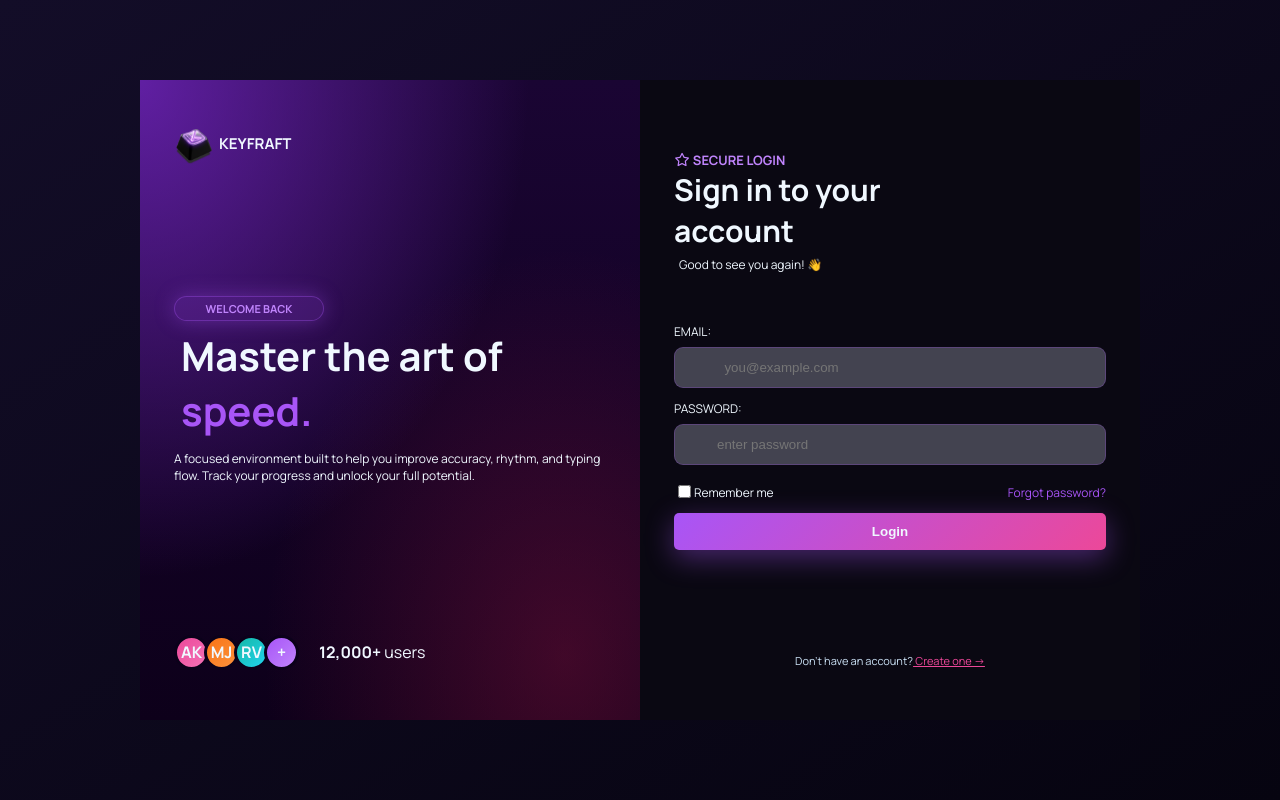
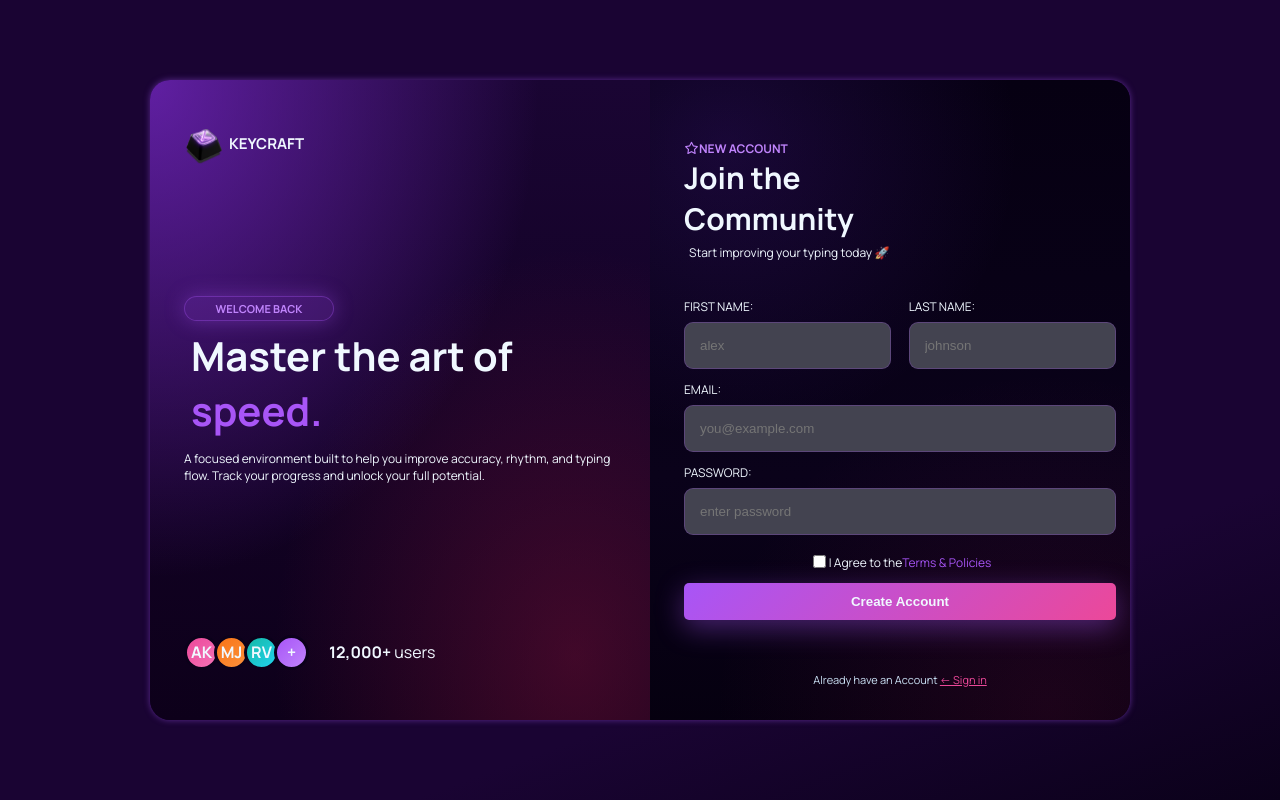
Before and after one commit to Surya-exp23/Key-Craft, a plain HTML site: page login_page/index.html in a window 1280 px wide. Both pictures are taken after a click on the link "Create one ->". Drawn offline with Linux system fonts and the light colour scheme; a web font is replaced by a local one.

Commit message:
add signup page and transition between login and signup

```diff
--- a/login_page/index.html
+++ b/login_page/index.html
@@ -7,6 +7,8 @@
     <link rel="stylesheet" href="style.css">
     <link rel="icon"  type="image/png" href="./logo main.png">
     <link rel="stylesheet" href="https://cdnjs.cloudflare.com/ajax/libs/font-awesome/7.0.1/css/all.min.css">
+
+
 </head>
 <body>
 
@@ -17,7 +19,7 @@
 
             <div class="leftcontent">
 
-            <div class="leftheading"><img src="./logo main.png" alt=""><h2>KEYFRAFT</h2></div>
+            <div class="leftheading"><img src="./logo main.png" alt=""><h2>KEYCRAFT</h2></div>
 
             <div class="leftmain">
                 <div class="welcomeback"> WELCOME  BACK</div>
@@ -49,7 +51,9 @@
 
 
 
-        <div class="rightpart">
+<div class="rightwrapper">
+
+          <div class="rightpart">
 
 
             <div class="rightlogin">
@@ -63,18 +67,21 @@
                 <div class="rightform">
                     <form action="" class="loginform">
 
-                        <label for="email">EMAIL:</label>
-                            <input type="email" name="" id="" placeholder="  you@example.com">
+                        <label for="loginemail" class="loginemail">EMAIL:</label>
+
+
+                            <input type="email" name="" id="inputone" placeholder="you@example.com" required>
 
 
 
-                            <label for="password">PASSWORD:</label>
-                            <input type="password" name="" id="" placeholder="enter password">
+                            <label for="password" class="loginpassword">PASSWORD:</label>
+
+                            <input type="password" name="" id="inputtwo" placeholder="enter password" required>
 
 
                        <div class="rememberme">
                         <div class="checkbox">
-                            <input type="checkbox" name="" id="">
+                            <input type="checkbox" name="" id="" required>
                             <p>Remember me</p>
                         </div>
                             <p> <span>Forgot password?</span> </p>
@@ -89,18 +96,83 @@
 
 
                 <div class="rightbottom">
-                    <p>Don't have an account?<a href="#"> Create one -></a></p>
+                    <p>Don't have an account?<a href="#" id="toSignup"> Create one -></a></p>
+                </div>
+
+
+</div>
+
+    </div>
+
+
+
+                <!--SIGNUP PAGE -->
+
+
+                 <div class="rightpart2">
+
+
+                  <div class="rightsignup">
+
+                <div class="righttop">
+                    <div class="newaccount"><i class="fa-regular fa-star"></i>NEW ACCOUNT</div>
+                    <h2>Join the Community</h2>
+                    <p>Start improving your typing today 🚀</p>
+                </div>
+
+                <div class="rightform">
+                    <form action="" class="signupform">
+
+                        <div class="names">
+
+                            <div class="firstname">
+                            <label for="firstname">FIRST NAME:</label>
+                            <input type="text" placeholder="alex" required>
+                            </div>
+
+                            <div class="lastname">
+                            <label for="lastname">LAST NAME:</label>
+                            <input type="text" placeholder="johnson" required>
+                            </div>
+
+                        </div>
+
+
+                        <label for="email">EMAIL:</label>
+                            <input type="email" name="" id="" placeholder="you@example.com" required>
+
+
+                            <label for="password">PASSWORD:</label>
+                            <input type="password" name="" id="" placeholder="enter password" required>
+
+
+
+                        <div class="checkbox">
+                            <input type="checkbox" name="" id="" required>
+                            <p>I Agree to the  </p>
+
+                            <p> <span> Terms & Policies</span> </p>
+                        </div>
+                            <button type="submit"><b>Create Account</b></button>
+
+                    </form>
+                </div>
+
+
+                <div class="rightbottom">
+                    <p>Already have an Account <a href="#" id="toLogin">  <- Sign in</a></p>
                 </div>
 
 
 
+                </div>
+
+
             </div>
 
+</div>
 
-        </div>
-
-
-    </div>
+            <script src="script.js"></script>
 
 </body>
 </html>
--- /dev/null
+++ b/login_page/script.js
@@ -0,0 +1,13 @@
+const mainCard = document.querySelector(".maincard");
+const toSignup = document.getElementById("toSignup");
+const toLogin = document.getElementById("toLogin");
+
+toSignup.addEventListener("click", (e) => {
+    e.preventDefault();
+    mainCard.classList.add("signup-active");
+});
+
+toLogin.addEventListener("click", (e) => {
+    e.preventDefault();
+    mainCard.classList.remove("signup-active");
+});
--- a/login_page/style.css
+++ b/login_page/style.css
@@ -9,7 +9,7 @@ body {
       display: flex;
       justify-content: center;
       align-items: center;
-      background: linear-gradient(to bottom right, #130d28, #060410);
+      background: linear-gradient(160deg,  #1a0433 75%, #0b011a 100%);
       box-sizing: border-box;
 
 }
@@ -20,14 +20,17 @@ span {
 }
 
 .maincard {
-      background-color: #1a0518;
-      width: min( 1000px, 95vw);
+      border-radius: 20px;
+      width: min( 980px, 95vw);
       height: min(640px, 85vh);
       display: flex;
+      box-shadow: 0 0 6px #5b2a90;
 
 }
 
 .leftpart {
+      border-top-left-radius: 20px;
+      border-bottom-left-radius: 20px;
       background: linear-gradient(160deg, #5b2a90 0%,#3a0f63 45%, #1a0433 75%, #0b011a 100%);
       color: aliceblue;
       padding: 10px;
@@ -144,22 +147,30 @@ span {
 
 /*  now right part work starts */
 
+.rightwrapper {
+      flex: 1;
+    position: relative;
+    overflow: hidden;
+    border-top-right-radius: 20px;
+    border-bottom-right-radius: 20px;
 
-
-
+}
 
 
 .rightpart {
-      flex: 1;
+      border-top-right-radius: 20px;
+      border-bottom-right-radius: 20px;
       background-color: #0a0812;
       color: aliceblue;
-      padding: 10px;
-      flex: 1;
+      padding: 0px;
+      /* flex: 1; */
       display: flex;
       justify-content: center;
       align-items: center;
 
 }
+
+
 
 
 .rightpart .rightlogin {
@@ -205,7 +216,6 @@ span {
 .rightlogin .rightform {
       font-size: 12px;
       margin-top: 0px;
-
       height: 50%;
 
 }
@@ -224,14 +234,17 @@ span {
       margin-top: 5px;
 }
 
+
 .rightlogin .rightform form input {
-      padding: 12px 16px 12px 42px;
+      /* padding: 10px 16px 12px 42px; */
       margin-top: 5px;
       background-color :#434350;
       border: 1px solid rgba(168, 85, 247, .25);
       border-radius: 9px;
       margin-bottom: 7px;
       color:#fff;
+      position: relative;
+      padding: 15px;
 }
 
 
@@ -241,7 +254,7 @@ span {
 
       display: flex;
       justify-content: space-between;
-
+      margin-top: 20px ;
 }
 
 .checkbox {
@@ -263,17 +276,6 @@ span {
 
 
 
-
-
-
-
-
-
-
-
-
-
-
 .rightlogin .rightbottom {
       margin-top: 35px;
       display: flex;
@@ -283,7 +285,187 @@ span {
       font-size: 11px;
 
 }
+
 .rightlogin .rightbottom a{
       color: #ec4899;
 
 }
+
+
+
+/* sign up starts */
+
+
+
+.rightpart2 {
+      border-top-right-radius: 20px;
+      border-bottom-right-radius: 20px;
+      flex: 1;
+      background:
+      radial-gradient(circle at 15% 10%, rgba(109, 40, 217, 0.18), transparent 40%),
+      radial-gradient(circle at 80% 95%, rgba(190, 24, 93, 0.12), transparent 45%),
+      linear-gradient(180deg, #060012 0%, #0a021a 60%, #05000f 100%);
+      color: aliceblue;
+      padding: 10px;
+      display: flex;
+      justify-content: center;
+      align-items: center;
+      height: 96%;
+
+}
+
+.rightpart2 .rightsignup {
+      margin: 0px;
+      height: 90%;
+      width: 90%;
+      display: flex;
+      flex-direction: column;
+      justify-content: space-between;
+
+}
+
+.rightsignup .righttop {
+      margin-top: 18px;
+      display: flex;
+      flex-direction: column;
+      margin-bottom: 10px;
+}
+
+.rightsignup .righttop .newaccount{
+      color: #c084fc;
+      font-size: 12px;
+      font-weight: bold;
+      margin: 0px;
+}
+
+
+.rightsignup .righttop h2{
+      font-size: 30px;
+      width: 60%;
+      margin: 0px;
+}
+
+.rightsignup .righttop p{
+      font-size: 12px;
+      padding: 5px;
+      margin: 0px;
+
+}
+
+
+.rightsignup .rightform {
+      font-size: 12px;
+      margin-top: 0px;
+      height: 55%;
+
+}
+
+
+
+.rightsignup .rightform form {
+      display: flex;
+      flex-direction: column;
+      height: 100%;
+      padding-bottom: 10px;
+
+}
+
+
+.names {
+      display: flex;
+      justify-content: space-between;
+}
+
+
+.names .firstname , .lastname{
+ width: 48%;
+ display: flex;
+ flex-direction: column;
+
+}
+
+
+
+.rightsignup .rightform form label {
+      margin-bottom: 2px;
+      margin-top: 5px;
+}
+
+.rightsignup .rightform form input {
+     padding: 15px;
+      margin-top: 5px;
+      background-color :#434350;
+      border: 1px solid rgba(168, 85, 247, .25);
+      border-radius: 9px;
+      margin-bottom: 7px;
+      color:#fff;
+}
+
+
+.checkbox {
+      display: flex;
+
+}
+
+.signupform button {
+      background: linear-gradient(135deg, #a855f7, #ec4899);
+      padding: 11px;
+      border-radius: 5px;
+      color: aliceblue;
+      border : none;
+      box-shadow: 0 8px 28px rgba(168, 85, 247, .4);
+}
+
+
+.rightsignup .rightbottom {
+      margin-top: 35px;
+      display: flex;
+      color: rgb(202, 224, 244);
+      justify-content: center;
+      align-items: center;
+      font-size: 11px;
+
+}
+.rightsignup .rightbottom a{
+      color: #ec4899;
+}
+
+
+
+
+/*  slide */
+
+.rightpart,
+.rightpart2 {
+    position: absolute;
+    width: 100%;
+    height: 100%;
+    top: 0;
+    left: 0;
+    transition: transform 0.7s cubic-bezier(0.65, 0, 0.35, 1),
+    opacity 0.5s ease;
+}
+
+
+.rightpart {
+    transform: translateX(0%);
+    opacity: 1;
+    z-index: 2;
+}
+
+.rightpart2 {
+    transform: translateX(100%);
+    opacity: 0;
+    z-index: 1;
+}
+
+
+.maincard.signup-active .rightpart {
+    transform: translateX(-100%);
+    opacity: 0;
+}
+
+.maincard.signup-active .rightpart2 {
+    transform: translateX(0%);
+    opacity: 1;
+}
```
